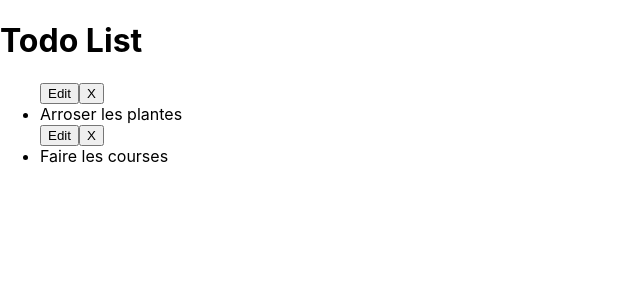
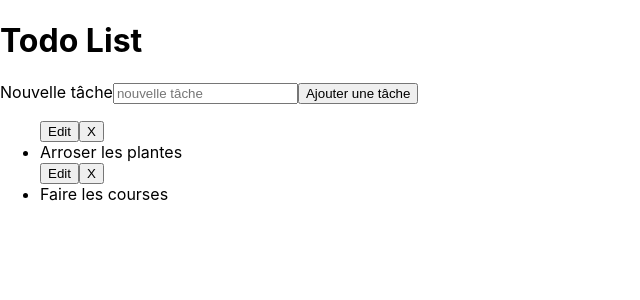
Before and after one commit to glukor/react-TodoList, a React (Create React App) app: page / in a window 1280 px wide. Shown: the top 300 px of the page, without its empty margins (0-640 px from the left). Built offline with nearby package versions, Linux system fonts and the light colour scheme.

Commit message:
Adding NewToDoForm

```diff
--- /dev/null
+++ b/src/NewTodoForm.js
@@ -0,0 +1,41 @@
+import React, { Component } from 'react';
+
+class NewTodoForm extends Component {
+    constructor(props) {
+        super(props);
+        this.state = { task: "" };
+        this.handleChange = this.handleChange.bind(this);
+        this.handleSubmit = this.handleSubmit.bind(this);
+    }
+
+    handleChange(evt) {
+        this.setState({
+            [evt.target.name]: evt.target.value
+        });
+    }
+
+    handleSubmit(evt) {
+        evt.preventDefault();
+        this.props.createTodo(this.state);
+        this.setState(this.state = { task: "" });
+    }
+
+    render() {
+        return (
+            <form onSubmit={this.handleSubmit}>
+                <label htmlFor="task">Nouvelle tâche</label>
+                <input
+                    type="text"
+                    placeholder="nouvelle tâche"
+                    id="task"
+                    name="task"
+                    value={this.state.task}
+                    onChange={this.handleChange}>
+                </input>
+                <button>Ajouter une tâche</button>
+            </form>
+        )
+    }
+}
+
+export default NewTodoForm;
--- a/src/TodoList.js
+++ b/src/TodoList.js
@@ -1,5 +1,6 @@
 import React, { Component } from 'react';
 import Todo from './Todo';
+import NewTodoForm from './NewTodoForm';
 
 
 class TodoList extends Component {
@@ -7,15 +8,24 @@
     constructor(props) {
         super(props);
         this.state = { todos: [{ task: 'Arroser les plantes' }, { task: 'Faire les courses' }] };
+        this.create = this.create.bind(this);
 
     }
+
+    create(newTodo) {
+        this.setState({
+            todos: [...this.state.todos, newTodo]
+        });
+    }
+
     render() {
         const todos = this.state.todos.map(todo => {
             return <Todo task={todo.task} />;
-        })
+        });
         return (
             <div>
                 <h1>Todo List</h1>
+                <NewTodoForm createTodo={this.create} />
                 <ul>{todos}</ul>
             </div>
         );
```
